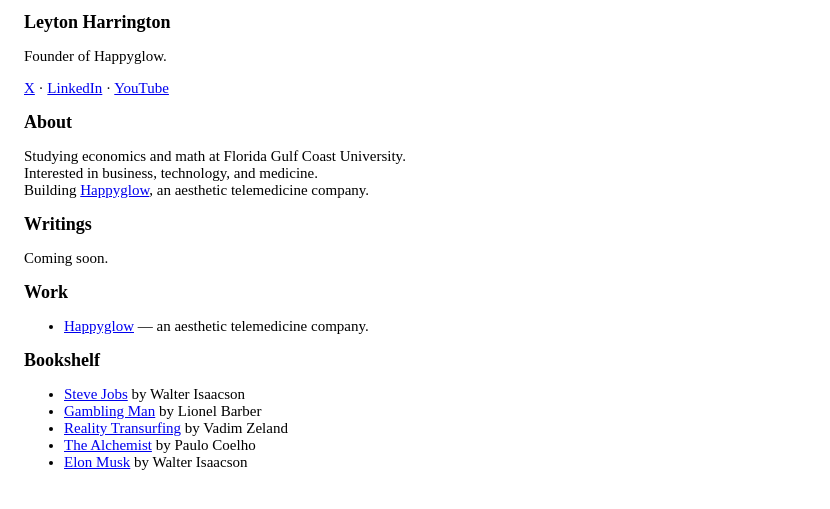
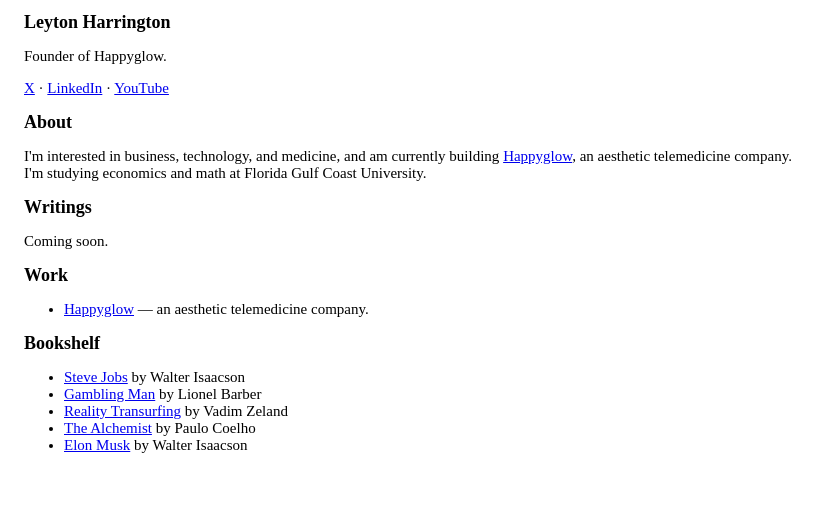
Before and after one commit to leyton-h/personal-site, a Jekyll site: the page built from index.html, in a window 1280 px wide. Shown: the top 509 px of the page, without its empty margins (0-830 px from the left). Built offline with Jekyll 4.4.1, drawn with Linux system fonts in a browser that asks for light colours.

Commit message:
Reword About: interests + Happyglow, then studies line
Co-Authored-By: Claude Opus 4.8 <noreply@anthropic.com>

```diff
--- a/index.html
+++ b/index.html
@@ -10,9 +10,8 @@ title: null
 <h2>About</h2>
 
 <p>
-  Studying economics and math at Florida Gulf Coast University.<br>
-  Interested in business, technology, and medicine.<br>
-  Building <a href="https://happyglow.com">Happyglow</a>, an aesthetic telemedicine company.
+  I'm interested in business, technology, and medicine, and am currently building <a href="https://happyglow.com">Happyglow</a>, an aesthetic telemedicine company.<br>
+  I'm studying economics and math at Florida Gulf Coast University.
 </p>
 
 <h2>Writings</h2>
```
